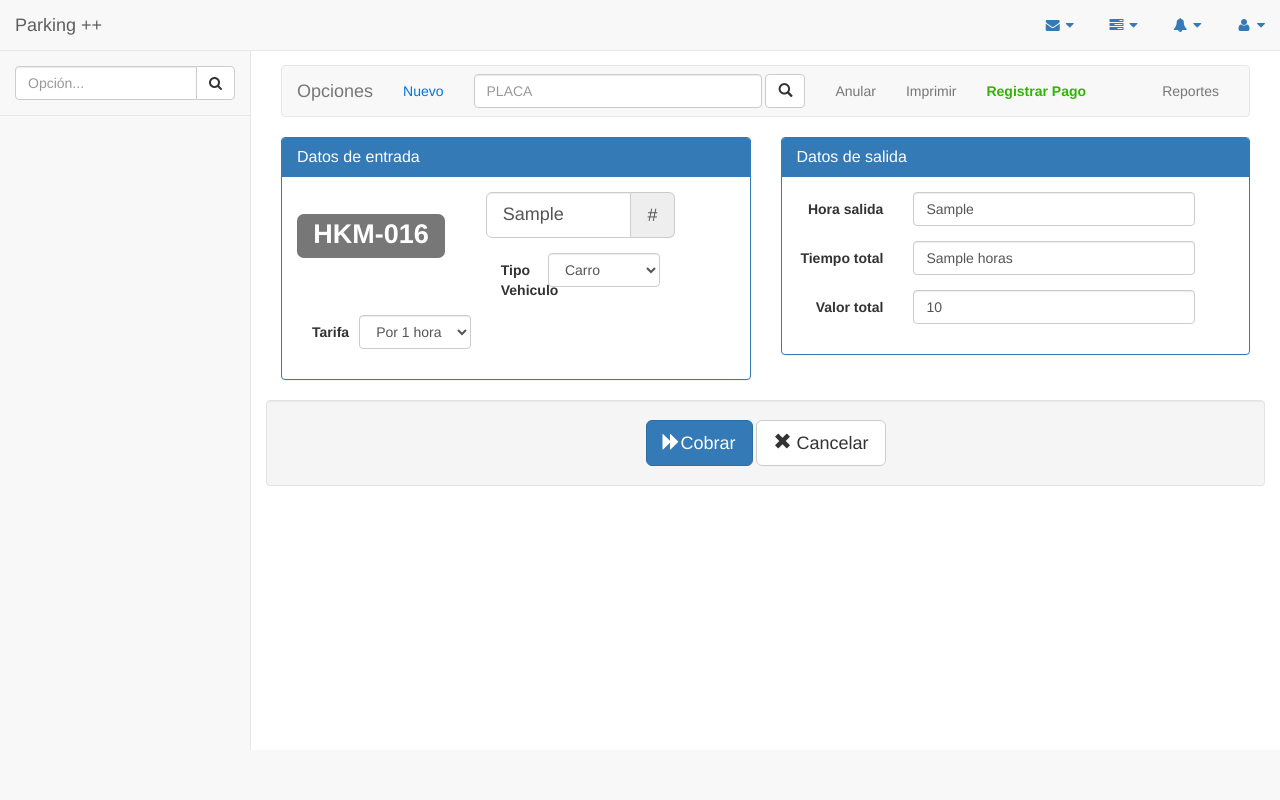
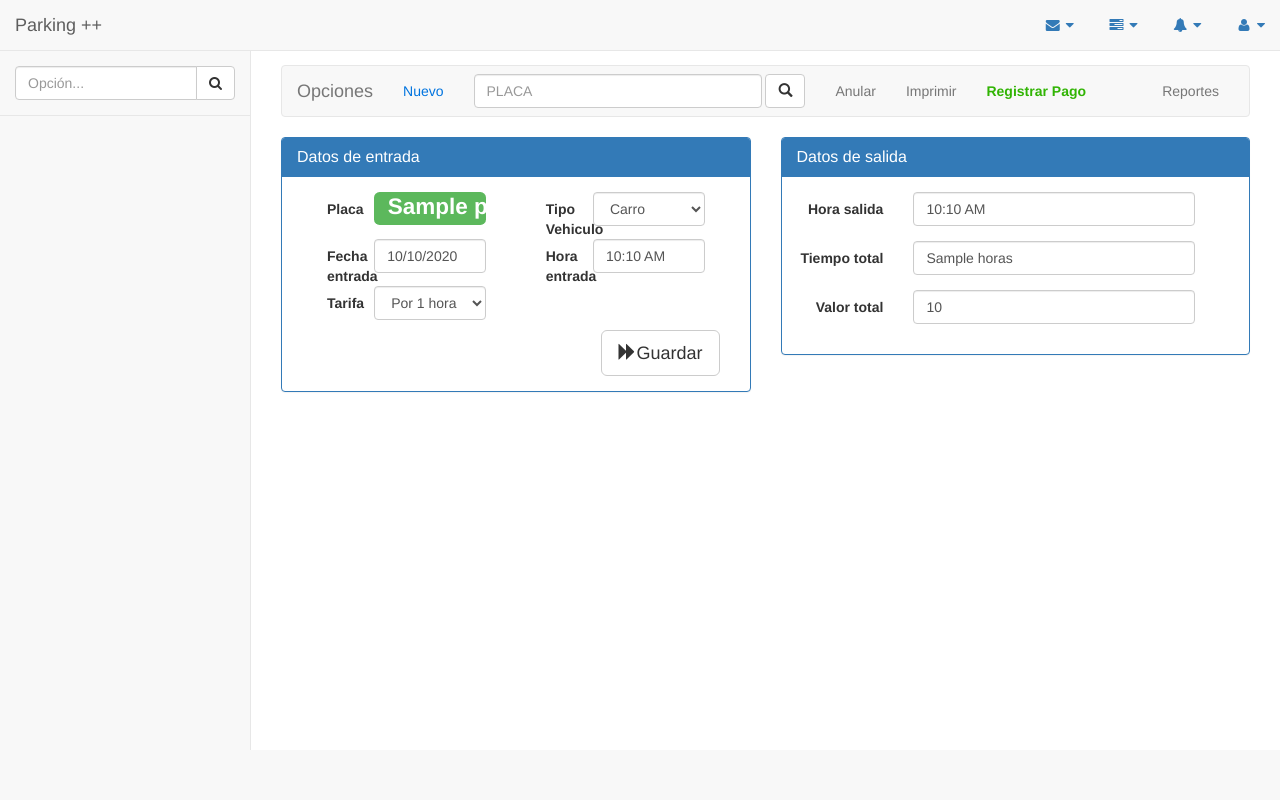
Before and after one commit to wilmandx/parking, a Django app: template gestion/templates/entradas.html in a window 1280 px wide. Run offline with Django 3.2, Linux system fonts and the light colour scheme; the template is opened without the code that fills it: most values are stand-ins (such as "Sample title", 1, 10 or a date in 2020); some libraries are stand-ins or nearby versions.

Commit message:
nuevo formulario

```diff
--- a/gestion/models.py
+++ b/gestion/models.py
@@ -22,9 +22,8 @@ class Parqueo(models.Model):
 	horaEntrada = models.DateTimeField(auto_now=True)
 	horaSalida = models.DateTimeField(auto_now=False,blank=True, null=True)
 	tipoVehiculo = models.ForeignKey(ValorTipo,related_name='+')
-	tipoTarifa = models.ForeignKey(ValorTipo,related_name='+')
+	tipoTarifa = models.ForeignKey(Tarifa,related_name='+')
 	nroFactura = models.IntegerField(blank=True, null=True)
-	nroRecibo = models.IntegerField(blank=True, null=True)
 	horas = models.IntegerField(blank=True, null=True)
 	valor = models.FloatField(blank=True, null=True)
 	def __str__(self):
--- a/gestion/templates/entradas.html
+++ b/gestion/templates/entradas.html
@@ -17,11 +17,12 @@
     <!-- Collect the nav links, forms, and other content for toggling -->
     <div class="collapse navbar-collapse" id="bs-example-navbar-collapse-1">
       <ul class="nav navbar-nav">
-        <li><a href="/ventas/"><font color="#0174DF">Nuevo</font></a></li>
+        <li><a href="/gestion/entradas"><font color="#0174DF">Nuevo</font></a></li>
       </ul>
-      <form id="frm-buscar" class="navbar-form navbar-left" role="search" action="/ventas/fac/">
+      <form id="frm-buscar" class="navbar-form navbar-left" role="search" action="/gestion/entradas/validar/" method="post">
+        {% csrf_token %}
         <div class="form-group">
-          <input type="text" class="form-control" placeholder="PLACA" name="nroFact" size="30">
+          <input type="text" class="form-control" placeholder="PLACA" name="placa" size="30">
         </div>
         <button type="button" class="btn btn-default btn-md" id="btn-buscarfactura">
         <span class="glyphicon glyphicon-search"></span></button>
@@ -43,8 +44,6 @@
     </div><!-- /.navbar-collapse -->
   </div><!-- /.container-fluid -->
 </nav>
-
-<form class="form-horizontal" role="form" action="{% url opcion %}" method="post">
 <div class="row">
   <div class="col-md-6">
     <div class="panel panel-primary">
@@ -52,23 +51,17 @@
         <h3 class="panel-title">Datos de entrada</h3>
       </div>
       <div class="panel-body">
+        <form class="form-horizontal" role="form" action="{% url opcion %}" method="post">
           {% csrf_token %}
-            <div class="form-group col-md-6">
-              <div class="input-group input-group-lg">
-                <!--<input type="text" class="form-control" placeholder="Placa" name="placa" value="{{parqueo.placa}}">-->
-                <h1><span class="label label-default">HKM-016</span></h1>
+          <div class="col-md-6">
+            <label for="inputEmail" class="col-md-3 control-label">Placa</label>
+            <div class="col-md-9">
+              <h2 style="margin:0px"><span class="label label-success col-md-12">{{parqueo.placa}}&nbsp;</span></h2>
+            </div>
             <input type="hidden" name="id">
+            <input type="hidden" name="placa" value="{{parqueo.placa}}">
           </div>
-            </div>
-            <div class="form-group col-md-6">
-              <div class="input-group input-group-lg">
-                  <input type="text" class="form-control" placeholder="Fecha-Hora" name="hora-sis" value="{{parqueo.horaEntrada}}">
-                  <span class="input-group-addon">#</span>
-              </div>
-            </div>
-
-
-            <div class="form-group col-md-6">
+          <div class="col-md-6">
               <label for="inputEmail" class="col-md-3 control-label">Tipo Vehiculo</label>
               <div class="col-md-9">
                 <select class="form-control" name="tipoVehiculo">
@@ -77,7 +70,19 @@
                  </select>
             </div>
           </div>
-            <div class="form-group col-md-6">
+          <div class="col-md-6">
+              <label for="fechaEntrada" class="col-md-3 control-label">Fecha entrada</label>
+              <div class="col-md-9">
+                <input type="text" class="form-control" id="fechaEntrada" placeholder="dd/mm/aaaa" value="{{parqueo.horaEntrada|date:"d/m/Y" }}">
+              </div>
+          </div>
+          <div class="col-md-6">
+              <label for="horaEntrada" class="col-md-3 control-label">Hora entrada</label>
+              <div class="col-md-9">
+                <input type="text" class="form-control" id="horaEntrada" placeholder="hh:mm:ss" value="{{parqueo.horaEntrada|date:"h:i A"}}">
+              </div>
+          </div>
+          <div class="col-md-6">
               <label for="inputEmail3" class="col-md-3 control-label">Tarifa</label>
               <div class="col-md-9">
                 <select class="form-control" name="tipoTarifa">
@@ -86,22 +91,27 @@
                  </select>
               </div>
           </div>
-
-
+          <div class="col-md-12 bar-pack-right" style="margin-top: 10px">
+              <button type="submit" class="btn btn-default btn-lg">
+              <span class="glyphicon glyphicon-forward"></span>Guardar
+            </button>
+          </div>
+        </form>
       </div>
     </div>
   </div>
 
-  <div class="col-md-6">
+  <div class="col-md-6" >
     <div class="panel panel-primary">
       <div class="panel-heading">
         <h3 class="panel-title">Datos de salida</h3>
       </div>
       <div class="panel-body">
+          <form class="form-horizontal" role="form" action="{% url opcion %}" method="post">
           <div class="form-group row">
             <label for="inputEmail3" class="col-sm-3 control-label">Hora salida</label>
             <div class="col-sm-8">
-              <input type="text" class="form-control" id="inputEmail3" placeholder="--/--/--" value="{{parqueo.horaSalida}}">
+              <input type="text" class="form-control" id="inputEmail3" placeholder="hh:mm:ss" value="{{parqueo.horaSalida|date:"h:i A"}}">
             </div>
           </div>
           <div class="form-group row">
@@ -116,28 +126,13 @@
               <input type="text" class="form-control" id="inputPassword3" placeholder="$0000.00" value="{{parqueo.valor}}">
             </div>
           </div>
+          </form>
       </div>
     </div>
   </div>
 </div>
-<div class="row">
-  <div class="col-lg-12 well bar-pack-center">
-    {% if entrada %}
-    <button type="submit" class="btn btn-primary btn-lg">
-      <span class="glyphicon glyphicon-forward"></span>Ingresar
-    </button>
-    {% else %}
-    <button type="submit" class="btn btn-primary btn-lg">
-      <span class="glyphicon glyphicon-forward"></span>Cobrar
-    </button>
-    {% endif %}
-    <button type="button" class="btn btn-default btn-lg">
-      <span class="glyphicon glyphicon-remove"></span>
-      Cancelar
-    </button>
-  </div>
-</div>
 <!-- /.row -->
-</form>
+
+
 
 {% endblock %}
```
Also changed, not shown: gestion/views.py (+14 -11 lines), db.sqlite3. Lines whose indentation alone changed are shown as unchanged.
